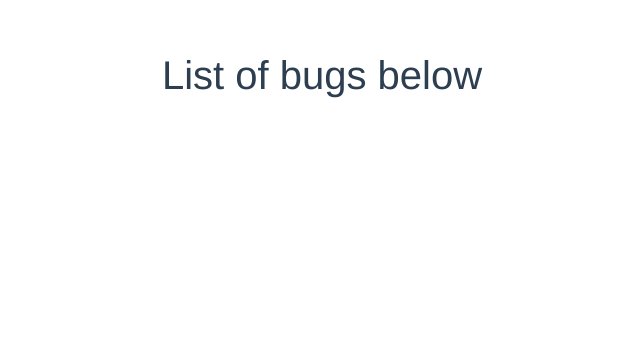
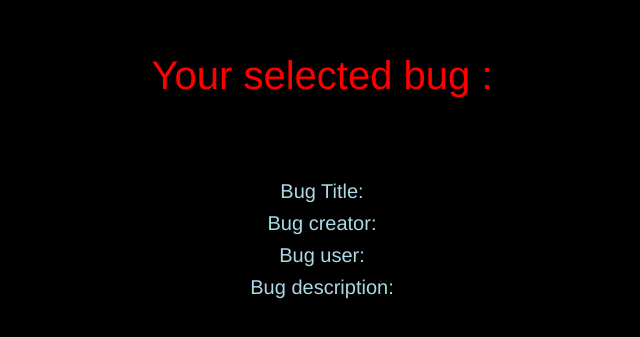
Before and after one commit to bholsinger09/bugs-report, a Vue app: page /reportDetails/1 in a window 1280 px wide. Shown: the part 205-542 px from the top of the page, without its empty margins (318-958 px from the left). Built offline with nearby package versions, Linux system fonts and the light colour scheme; no server answers.

Commit message:
styled page - updated selected bug

```diff
--- a/src/App.vue
+++ b/src/App.vue
@@ -17,7 +17,10 @@
     color: #2c3e50;
   }
 
+body{
+  background-color: black
 
+}
 
   #nav {
     padding: 10%;
--- a/src/components/report-form.vue
+++ b/src/components/report-form.vue
@@ -71,9 +71,9 @@
   }
 </script>
 <style scoped>
-  *p {
-    padding-left: 2rem;
-    padding-right: 2rem;
+  p {
+   color: red
+
   }
 
   #description {
@@ -82,5 +82,6 @@
 
   .submit-button {
     margin-top: 2rem;
+    margin-left: 2rem;
   }
 </style>
--- a/src/views/Home.vue
+++ b/src/views/Home.vue
@@ -10,16 +10,17 @@
       </header>
 
       <div class="row-12">
-        <div class="col" <reportform />
+        <div class="col">
+           <reportform />
       </div>
     </div>
     <div class="row">
-      <div class="col-6 card" v-for="bug in bugs" :key="bugs._id">
+      <div class="col-6 card" v-for="bug in bugs" :key ="bugs._id">
         <router-link :to="{ name: 'report-details', params: { id: bug._id }}" :class="{selected: bug._id==selectedbug}">
-          <h4>Title: {{bug.title}}</h4>
-          <p>User: {{bug.user}}</p>
-          <p>creator: {{bug.creator}}</p>
-          <p>bug description: {{bug.description}}</p>
+          <h4 class="form-text">Title: {{bug.title}}</h4>
+          <p class="form-text" >User: {{bug.user}}</p>
+          <p class="form-text" >creator: {{bug.creator}}</p>
+          <p class="form-text" >bug description: {{bug.description}}</p>
         </router-link>
       </div>
       <div class="col-6">
@@ -68,6 +69,17 @@
 </script>
 
 <style scoped>
+.form-text{
+  color:royalblue;
+
+}
+.card{
+  background-color: black
+}
+ header{
+   color: red
+ }
+
   #vue-logo {
     height: 5vh;
     width: 5vw;
--- a/src/views/ReportDetails.vue
+++ b/src/views/ReportDetails.vue
@@ -1,12 +1,21 @@
 <template>
   <div class="report-list">
-    <h1>List of bugs below</h1>
+    <h1>Your selected bug :</h1>
     <!-- there should be the selected bug details here-->
     <!-- there needs to be a form with the description of the bug
           the description should be editable and added as a note -->
     <!-- below the selected bug details needs to be a close button to change
          the status to closed  -->
-    <h1>{{selectedBug.title}}</h1>
+    <div class="row">
+      <div class="col-12">
+        <h5>Bug Title: {{selectedBug.title}}</h5>
+        <h5>Bug creator: {{selectedBug.creator}}</h5>
+        <h5>Bug user: {{selectedBug.user}}</h5>
+        <h5>Bug description: {{selectedBug.description}}</h5>
+      </div>
+
+    </div>
+
 
     <!-- here needs to be where we can add notes-->
     <bugAddNotes />
@@ -53,4 +62,16 @@
 
 <style scoped>
 
+.report-list {
+  background-color: black
+}
+
+ h1{
+   margin-bottom: 2em;
+   color:red
+ }
+ h5{
+   color:lightblue
+ }
+
 </style>
```
